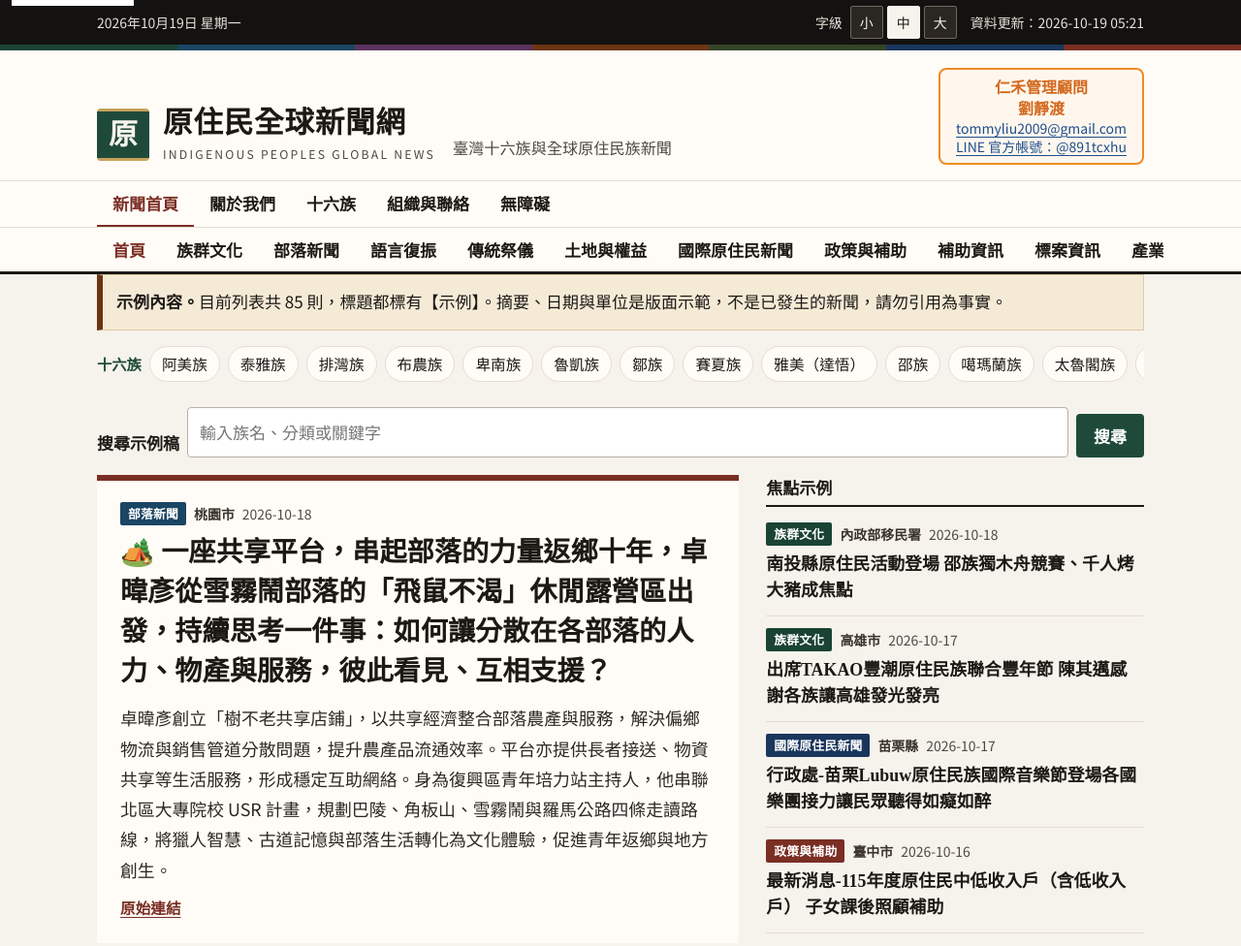
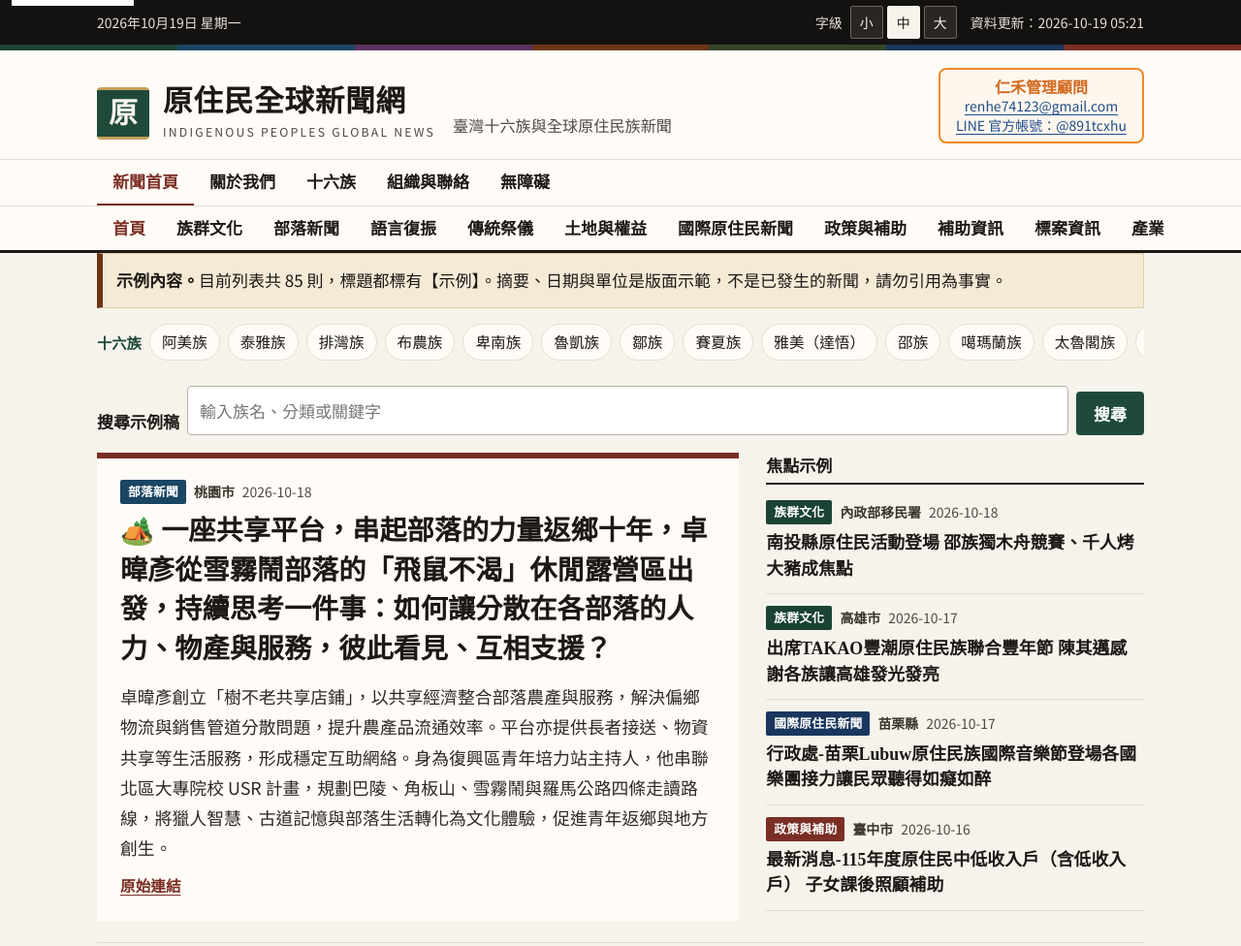
Before and after one commit to tommyliu2009/indigenous-news, a plain HTML site: page index.html in a window 1280 px wide. Shown: the top 976 px of the page at 97% size. Drawn offline with Linux system fonts and the light colour scheme.

Commit message:
仁禾廣告改為三行：仁禾管理顧問／renhe74123@gmail.com／LINE 官方帳號

```diff
--- a/index.html
+++ b/index.html
@@ -26,7 +26,7 @@
 <a class="skip" href="#content">跳至主要內容</a>
 <div class="topbar"><div class="wrap"><span id="today">日期載入中</span><span class="tools"><span class="fs" role="group" aria-label="字級"><span class="fs-label">字級</span><button type="button" data-fs-set="sm" aria-pressed="false">小</button><button type="button" data-fs-set="md" aria-pressed="true">中</button><button type="button" data-fs-set="lg" aria-pressed="false">大</button></span><span id="upd">示例版面</span></span></div></div>
 <div class="bands" aria-hidden="true"><i></i><i></i><i></i><i></i><i></i><i></i><i></i></div>
-<header class="masthead"><div class="wrap"><div class="rhad"><b>仁禾管理顧問</b><b>劉靜渡</b><a href="mailto:tommyliu2009@gmail.com">tommyliu2009@gmail.com</a><a href="https://line.me/R/ti/p/@891tcxhu" target="_blank" rel="noopener">LINE 官方帳號：@891tcxhu</a></div><a href="index.html" class="brand"><span class="mark" aria-hidden="true">原</span><span><b>原住民全球新聞網</b><small>INDIGENOUS PEOPLES GLOBAL NEWS</small></span></a><p class="tagline">臺灣十六族與全球原住民族新聞</p></div></header><div class="rhm"><b>仁禾管理顧問</b><br><b>劉靜渡</b><br><a href="mailto:tommyliu2009@gmail.com">tommyliu2009@gmail.com</a><br><a href="https://line.me/R/ti/p/@891tcxhu" target="_blank" rel="noopener">LINE 官方帳號：@891tcxhu</a></div>
+<header class="masthead"><div class="wrap"><div class="rhad"><b>仁禾管理顧問</b><a href="mailto:renhe74123@gmail.com">renhe74123@gmail.com</a><a href="https://line.me/R/ti/p/@891tcxhu" target="_blank" rel="noopener">LINE 官方帳號：@891tcxhu</a></div><a href="index.html" class="brand"><span class="mark" aria-hidden="true">原</span><span><b>原住民全球新聞網</b><small>INDIGENOUS PEOPLES GLOBAL NEWS</small></span></a><p class="tagline">臺灣十六族與全球原住民族新聞</p></div></header><div class="rhm"><b>仁禾管理顧問</b><br><a href="mailto:renhe74123@gmail.com">renhe74123@gmail.com</a><br><a href="https://line.me/R/ti/p/@891tcxhu" target="_blank" rel="noopener">LINE 官方帳號：@891tcxhu</a></div>
 <nav class="utilnav" aria-label="網站分區"><div class="wrap">
 <a href="index.html" data-nav="home">新聞首頁</a>
 <a href="about.html" data-nav="about">關於我們</a>
```
Also changed, not shown: 404.html (+1 -1 lines), about.html (+1 -1 lines), accessibility.html (+1 -1 lines), article.html (+1 -1 lines), nations.html (+1 -1 lines), organization.html (+1 -1 lines).
